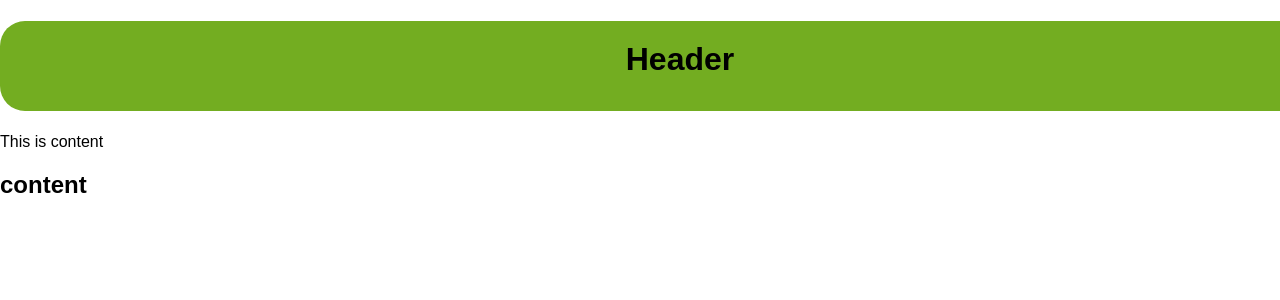
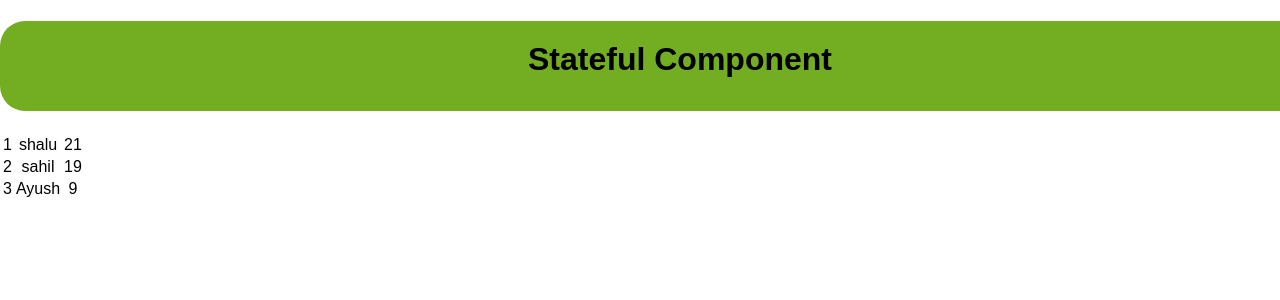
Before and after one commit to shablcuShaluRai/React-Tutorial, a React (Create React App) app: page / in a window 1280 px wide. Shown: the top 300 px of the page. Built offline with nearby package versions, Linux system fonts and the light colour scheme.

Commit message:
creating stateful component

```diff
--- a/src/App.js
+++ b/src/App.js
@@ -1,44 +1,80 @@
 import React, { Component } from 'react';
 
 import './App.css';
-// stateless Component example
+// stateful Component example
 
 class App extends Component {
+  //State is the place where the data comes from.
+  state = {
+    data : [
+      {    "id" : "1",
+          "name" : "shalu",
+          "age" : "21"
+      },
+      {
+        "id" : "2",
+        "name":"sahil",
+        "age" : "19"
+      },
+      {
+        "id" :"3",
+        "name": "Ayush",
+        "age" : "9"
+      }
+    ]
+  }
   render() {
     return (
-      // div is jsx code
-    <div>
-{/*Header  and Content  component called inside the jsx */}
-    <Header/>
-   <Content/>
 
-    </div>
-    );
+<div className = "App">
+<Header/>
+<table>
+<tbody>
+{/* it takes each element of data array and calling the tablerow jsx on every element.*/}
+{/*//e.g <TableRow key=0 data={id: "1",name : "shalu",age = "21"}*/}
+
+{this.state.data.map((person,index) =>
+  <TableRow
+  key = {index}
+  data = {person}
+  />
+
+)}
+</tbody>
+</table>
+</div>
+   )
+     }
+  }
+
+  class   Header extends Component {
+    render(){
+      return(
+
+<div className = "App" >
+<h1 className = "rcorners1"> Stateful Component </h1>
+
+</div>
+
+      )
+    }
+  }
+
+class TableRow extends Component{
+  render(){
+    return(
+    <tr>
+<td>{this.props.data.id}</td>
+<td>{this.props.data.name}</td>
+<td>{this.props.data.age}</td>
+    </tr>
+
+
+    )
   }
 }
 
-//it is also a component
-class Header extends Component {
-  render(){
-    return(
-      <div className = "App">
-      <h1 className = "rcorners1"> Header </h1>
-</div>
 
-    )
-  }
-
-  }
-  class Content extends Component {
-     render(){
-       return(
-         <div>
-         <p> This is content</p>
-         <h2> content </h2>
-       </div>
-     )
-     }
-  }
 
 
 export default App;
```
